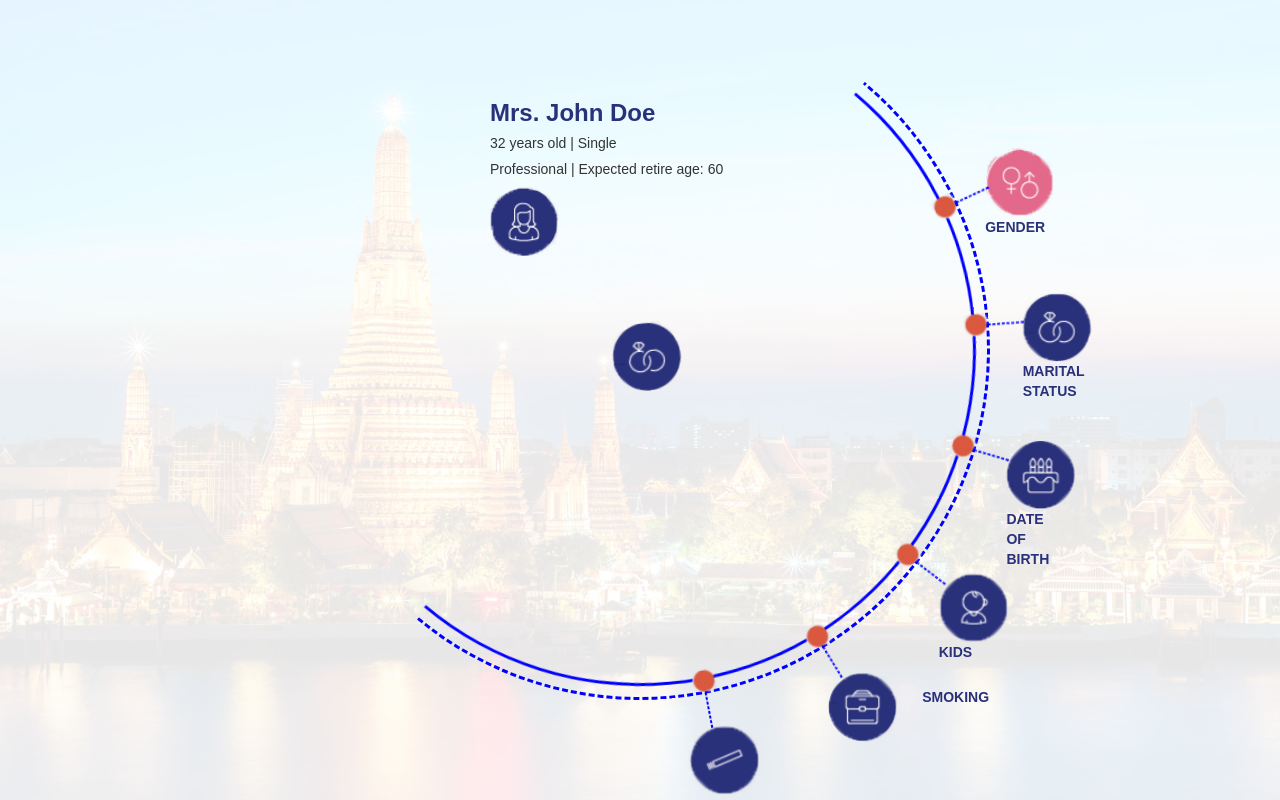
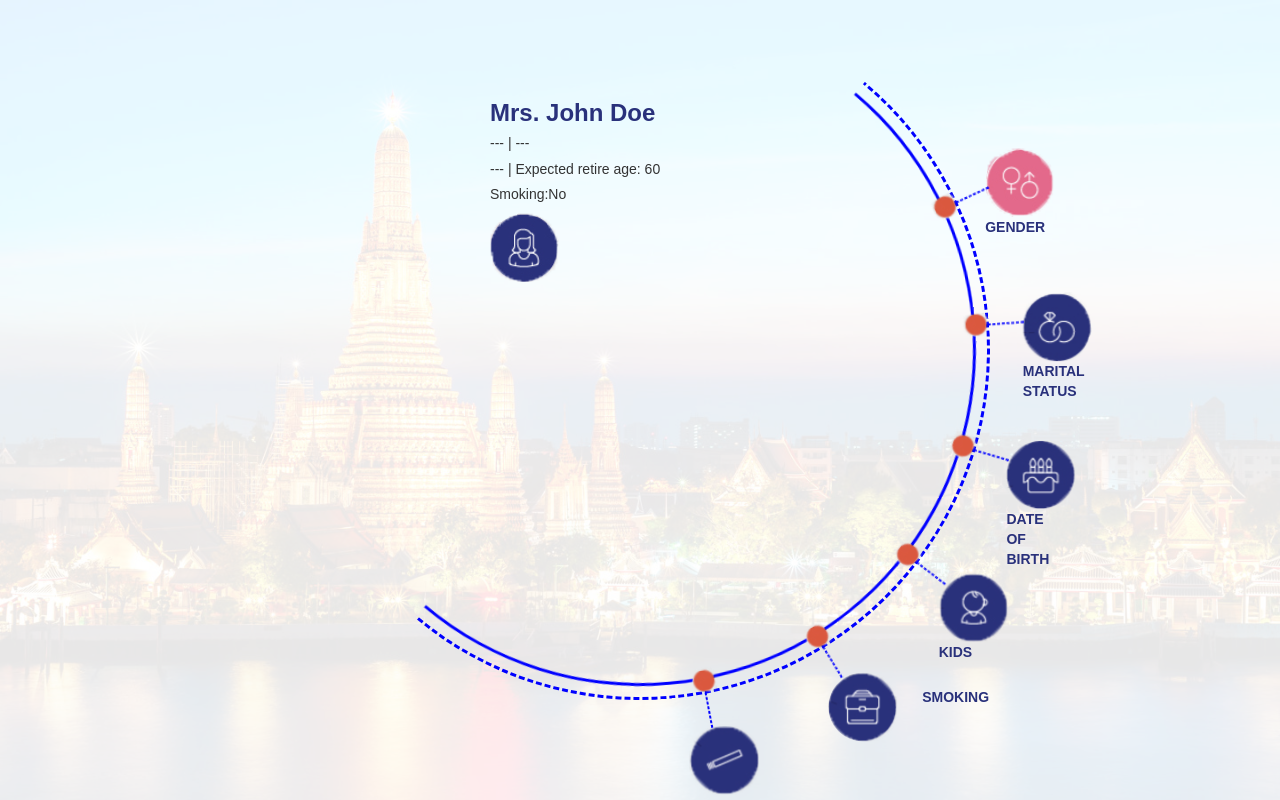
Before and after one commit to noce30/Demo-Reactjs, a React (Create React App) app in the folder my-app/: page / in a window 1280 px wide. Built offline with nearby package versions, Linux system fonts and the light colour scheme.

Commit message:
Binding info

```diff
--- a/my-app/src/components/CurveOptions.js
+++ b/my-app/src/components/CurveOptions.js
@@ -37,9 +37,6 @@ class CurveOptions extends Component {
                     <li><KidsContainer /></li>
                     <li><SmokingShow /></li>
                     <li><OccupationContainer /></li>
-                    <li></li>
-                    <li><img src={iconStatus} /></li>
-                    <li><img src={iconStatus} /></li>
                 </ul>
                 <ul className="circle-inner" >
                     <li><img src={iconDot} /></li>
--- a/my-app/src/components/PersonalInfoPanel.js
+++ b/my-app/src/components/PersonalInfoPanel.js
@@ -7,10 +7,10 @@ import { connect } from "react-redux";
 
 const mockCustomer = {
     fullName: "John Doe",
-    gender: "male",
-    age: 32,
-    maritalStatus: "Single",
-    occupation: "Professional",
+    gender: ".",
+    age: 0,
+    maritalStatus: "---",
+    occupation: "---",
     expectedRetireAge: 60,
     kids: 0
 }
--- a/my-app/src/components/SummaryInfo.js
+++ b/my-app/src/components/SummaryInfo.js
@@ -7,16 +7,13 @@ import { connect } from "react-redux";
 // });
 
 const SummaryInformation = ({ customer, isMale, isSmoking }) => {
-    console.log(isSmoking);
     return (
         <div>
             <h3 className="title-name">{isMale ? "Mr" : "Mrs"}. {customer.fullName}</h3>
-            <h5>{customer.age} years old | {customer.maritalStatus === 'Married' ? `Married with ${customer.kids} kids` : customer.maritalStatus}</h5>
+
+            <h5>{customer.age > 0 ? customer.age + ' years old' : '---'} | {customer.maritalStatus === 'Married' ? `Married with ${customer.kids} kids` : customer.maritalStatus}</h5>
             <h5>{customer.occupation} | Expected retire age: {customer.expectedRetireAge}</h5>
-            {isMale &&
-                <h5>Smoking:{isSmoking ? "Yes" : "No"}</h5>
-            }
-
+            <h5>Smoking:{isSmoking ? "Yes" : "No"}</h5>
         </div>
     )
 }
```
